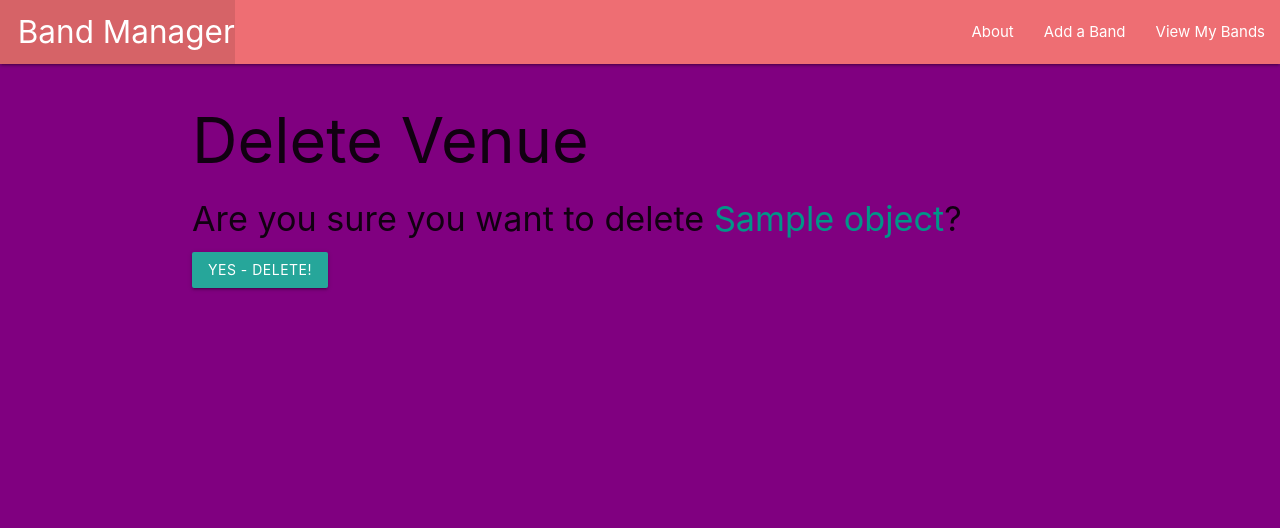
After one commit to kennybaquol/band-manager, a Django app: template main_app/templates/main_app/venue_confirm_delete.html in a window 1280 px wide. The commit adds this page. Shown: the top 528 px of the page. Run offline with Django 4.2, Linux system fonts and the light colour scheme; the template is opened without the code that fills it: most values are stand-ins (such as "Sample title", 1, 10 or a date in 2020).

Commit message:
Add and test delete route for venues

```diff
--- /dev/null
+++ b/main_app/templates/main_app/venue_confirm_delete.html
@@ -0,0 +1,16 @@
+{% extends 'base.html' %}
+
+{% block content %}
+<h1>Delete Venue</h1>
+
+<h4>Are you sure you want to delete <span class="teal-text">{{ object.name }}</span>?</h4>
+
+<form action="" method="POST">
+    {% csrf_token %}
+    <input type="submit" value="Yes - Delete!" class="btn">
+</form>
+
+{% endblock %}
+
+<!-- <a href="{% url 'venues_detail' band.id venue.id %}">Cancel</a> -->
+<!-- **COULDN'T GET CANCEL BUTTON LINK TO WORK** -->
--- a/main_app/templates/main_app/venue_form.html
+++ b/main_app/templates/main_app/venue_form.html
@@ -12,7 +12,7 @@
     {% csrf_token %}
     <table>
         <!-- Render the inputs inside of <tr>s & <td>s -->
-        {{ form.as_table }}
+        {{ form.as_p }}
     </table>
     {% if object %}
     <input type="submit" value="Submit Changes" class="btn">
--- a/main_app/templates/venues/detail.html
+++ b/main_app/templates/venues/detail.html
@@ -14,9 +14,8 @@
             <h3>Status: {{ venue.get_status_display }}</h3>
         </div>
         <div class="card-action">
-            <!-- **THESE MUST BE CHANGED TO VENUES UPDATE AND DELETE** -->
             <a href="{% url 'venues_update' band.id venue.id %}">Edit</a>
-            <a href="{% url 'bands_delete' venue.id %}">Delete</a>
+            <a href="{% url 'venues_delete' band.id venue.id %}">Delete</a>
         </div>
     </div>
 </div>
--- a/main_app/urls.py
+++ b/main_app/urls.py
@@ -13,6 +13,6 @@ urlpatterns = [
     path('bands/<int:band_id>/venues', views.venues_index, name='venues_index'),
     path('bands/<int:band_id>/venues/<int:venue_id>/', views.venues_detail, name='venues_detail'),
     path('bands/<int:band_id>/venues/create/', views.venues_create, name='venues_create'),
-    # path('bands/<int:band_id>/venues/<venue_id>/update/', views.venues_update, name='venues_update'),
     path('bands/<int:band_id>/venues/<int:pk>/update/', views.VenueUpdate.as_view(), name='venues_update'),
+    path('bands/<int:band_id>/venues/<int:pk>/delete/', views.VenueDelete.as_view(), name='venues_delete'),
 ]
```
Also changed, not shown: main_app/views.py (+4 -14 lines).
